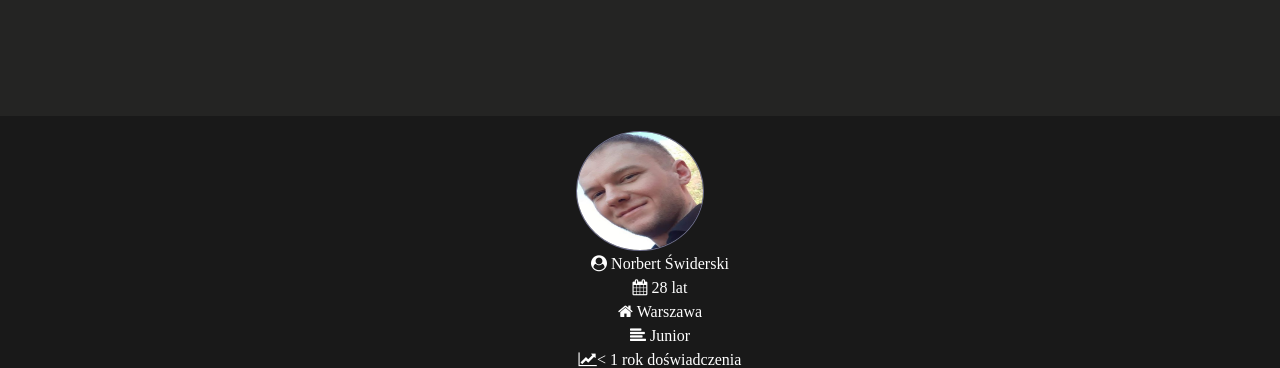
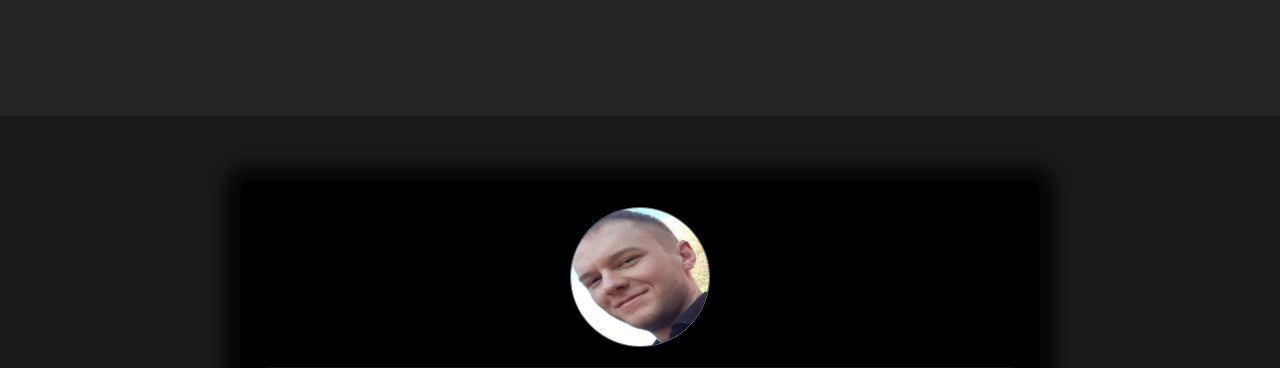
Before and after one commit to NorbertSwiderski/Portfolio, a plain HTML site: page index.html in a window 1280 px wide. Shown: the part 590-958 px from the top of the page. Drawn offline with nearby package versions, Linux system fonts and the light colour scheme.

Commit message:
feat: create container in about section, add hover in about data

```diff
--- a/index.html
+++ b/index.html
@@ -38,17 +38,17 @@
             </p>
         </header>
     <section id="about" class="about text-center">
-        <div class="about_card"></div>
+        <div class="about_card">
             <header>
                 <img  class="about_image" src="/img/ja sam.jpg" alt="moje zdjęcie">
             </header>
             <section class="about_data">
                 <ul class="about_list">
-                    <li class="fa fa-user-circle about_list_item"> Norbert Świderski</li><br>
-                    <li class="fa fa-calendar about_list_item"> 28 lat</li><br>
-                    <li class="fa fa-home about_list_item"> Warszawa</li><br>
-                    <li class="fa fa-align-left about_list_item"> Junior</li><br>
-                    <li class="fa fa-line-chart about_list_item">< 1 rok doświadczenia</li>
+                    <li class="fa fa-user-circle about_list_item list_item_grey"><span class="about_span">Norbert Świderski</span></li>
+                    <li class="fa fa-calendar about_list_item"><span class="about_span">28 lat</span></li>
+                    <li class="fa fa-home about_list_item list_item_grey"><span class="about_span">Warszawa</span></li>
+                    <li class="fa fa-align-left about_list_item"><span class="about_span">Junior</span></li>
+                    <li class="fa fa-line-chart about_list_item list_item_grey"><span class="about_span">< 1 rok doświadczenia</span></span></li>
                 </ul>
                 <button class="about_button btn btn-dark" type="button">Zobacz więcej</button>
             </section>
--- a/style.css
+++ b/style.css
@@ -2,10 +2,12 @@
     font-family: 'Roboto Mono', monospace;
     box-sizing: border-box;
 }
-.navigation{
+
+.navigation {
     background-color: black;
 }
-.navigation_list{
+
+.navigation_list {
     list-style: none;
     display: flex;
     flex-direction: row;
@@ -15,36 +17,83 @@
     text-transform: uppercase;
     margin: 0;
 }
-.navigation_link{
+
+.navigation_link {
     color: white;
     margin-right: 20px;
 }
-.header_slogan{
+
+.header_slogan {
     height: 80vh;
     text-transform: uppercase;
-    background-color:#242423;
+    background-color: #242423;
     color: white;
     display: flex;
     justify-content: center;
     flex-direction: column;
 }
-.header_spanColor{
+
+.header_spanColor {
     font-size: 26px;
     color: orangered;
 }
-.about{
+
+.about {
     background-color: rgba(0, 0, 0, 0.9);
     color: white;
     padding: 15px;
-}
-.about_card{
-    width: 50vw;
     display: flex;
     justify-content: center;
+    flex-direction: column;
 }
-.about_image{
-    width: 10vw;
-    height: 15vh;
+
+.about_card {
+    max-width: 800px;
+    width: 100%;
+    padding: 2vw;
+    margin: 50px auto;
+    background: #000;
+    border-radius: 10px;
+    height: auto;
+    box-shadow: 0px 0px 15px 15px rgba(0, 0, 0, 0.75);
+}
+
+.about_image {
+    max-width: 140px;
+    max-height: 140px;
+    width: 100%;
+    height: 100%;
     border: 0.5px rgb(109, 109, 138) solid;
     border-radius: 50%;
+    margin-bottom: 20px;
 }
+.about_span{
+    margin-left: 10px;
+}
+
+.about_list_item {
+    padding: 10px;
+}
+
+.about_list_item:hover {
+    border: 0.5px outset rgb(94, 94, 221);
+    padding-left: 40px;
+}
+
+.list_item_grey {
+    background-color: #101119;
+}
+
+.about_list li {
+    font-size: 19px;
+}
+.about_list li:hover{
+    font-size: 22px;
+}
+
+.about_list {
+    display: flex;
+    flex-direction: column;
+    text-align: justify;
+    padding: 0;
+}
```
